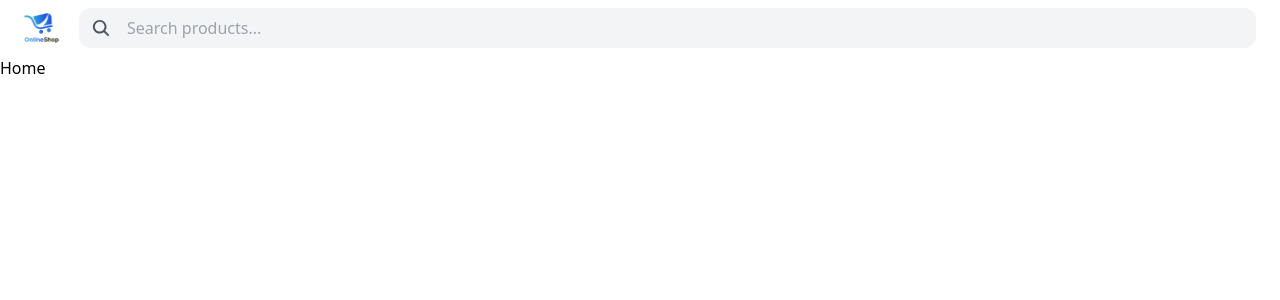
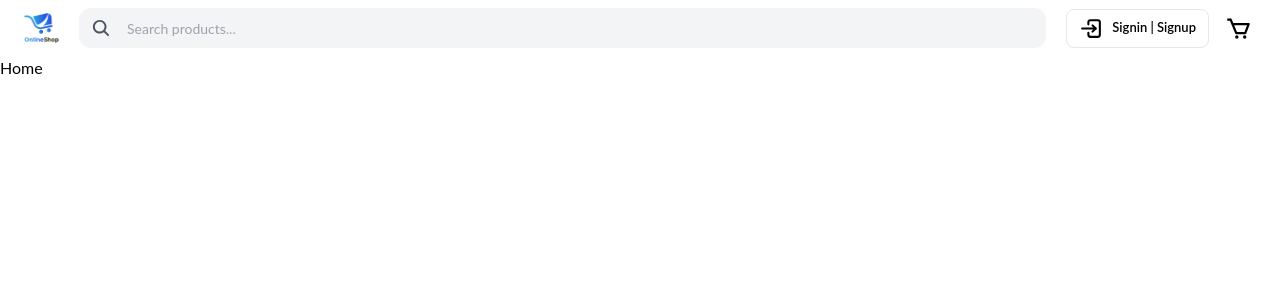
Before and after one commit to AMIRHOSEINASGHARI/project_onlineshop-store, a Next.js app: page / in a window 1280 px wide. Shown: the top 300 px of the page. Built offline with nearby package versions, Linux system fonts and the light colour scheme.

Commit message:
DesktopNavbar cmp

```diff
--- a/app/globals.css
+++ b/app/globals.css
@@ -2,6 +2,12 @@
 @tailwind components;
 @tailwind utilities;
 
+@import url("https://fonts.googleapis.com/css2?family=Lato:ital,wght@0,100;0,300;0,400;0,700;0,900;1,100;1,300;1,400;1,700;1,900&display=swap");
+
+body {
+  font-family: "Lato", "Segoe UI", Tahoma, Geneva, Verdana, sans-serif;
+}
+
 .mobilePx {
   @apply px-6;
 }
--- /dev/null
+++ b/components/layout/DesktopNavbar.jsx
@@ -0,0 +1,23 @@
+import Link from "next/link";
+import React from "react";
+import { BiCart } from "react-icons/bi";
+import { TbLogin2 } from "react-icons/tb";
+
+const DesktopNavbar = () => {
+  return (
+    <div className="max-lg:hidden flex items-center gap-3">
+      <Link
+        href="/login"
+        className="flex items-center gap-2 border py-1.5 px-3 rounded-lg hover:bg-gray-100"
+      >
+        <TbLogin2 className="text-[25px]" />
+        <p className="text-[13px] font-semibold">Signin | Signup</p>
+      </Link>
+      <button type="button">
+        <BiCart className="text-[35px] p-1 hover:bg-gray-100 rounded-lg" />
+      </button>
+    </div>
+  );
+};
+
+export default DesktopNavbar;
--- a/components/layout/Header.jsx
+++ b/components/layout/Header.jsx
@@ -2,10 +2,11 @@ import React from "react";
 import SearchBox from "./SearchBox";
 import Link from "next/link";
 import Image from "next/image";
+import DesktopNavbar from "./DesktopNavbar";
 
 const Header = () => {
   return (
-    <header className="flex items-center justify-between gap-5 py-2 mobilePx">
+    <header className="flex items-center justify-between gap-5 py-2 mobilePx max-w-[1500px] mx-auto">
       <Link href="/">
         <Image
           src="/logo-blue.png"
@@ -18,6 +19,7 @@ const Header = () => {
       <div className="flex flex-1">
         <SearchBox />
       </div>
+      <DesktopNavbar />
     </header>
   );
 };
--- a/components/layout/SearchBox.jsx
+++ b/components/layout/SearchBox.jsx
@@ -8,6 +8,7 @@ const SearchBox = () => {
   const changeHandler = (e) => {
     setSearchTerm(e.target.value);
   };
+
   return (
     <div className="bg-gray-100 flex items-center w-full gap-3 py-2 px-3 rounded-xl">
       <button type="submit">
@@ -18,7 +19,7 @@ const SearchBox = () => {
         value={searchTerm}
         onChange={changeHandler}
         placeholder="Search products..."
-        className="bg-transparent outline-none w-full"
+        className="bg-transparent outline-none w-full placeholder:text-sm placeholder:text-gray-400"
       />
     </div>
   );
```
